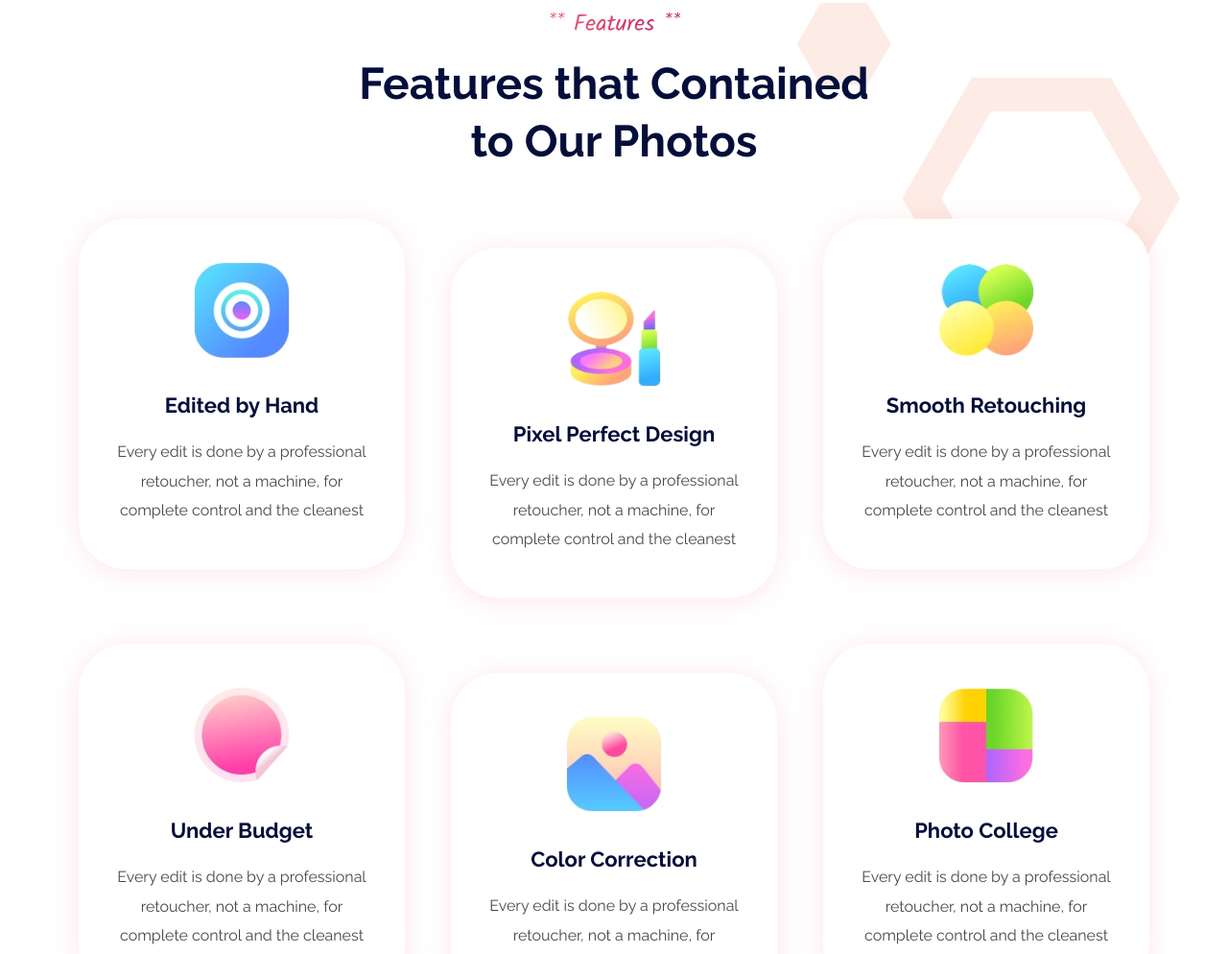
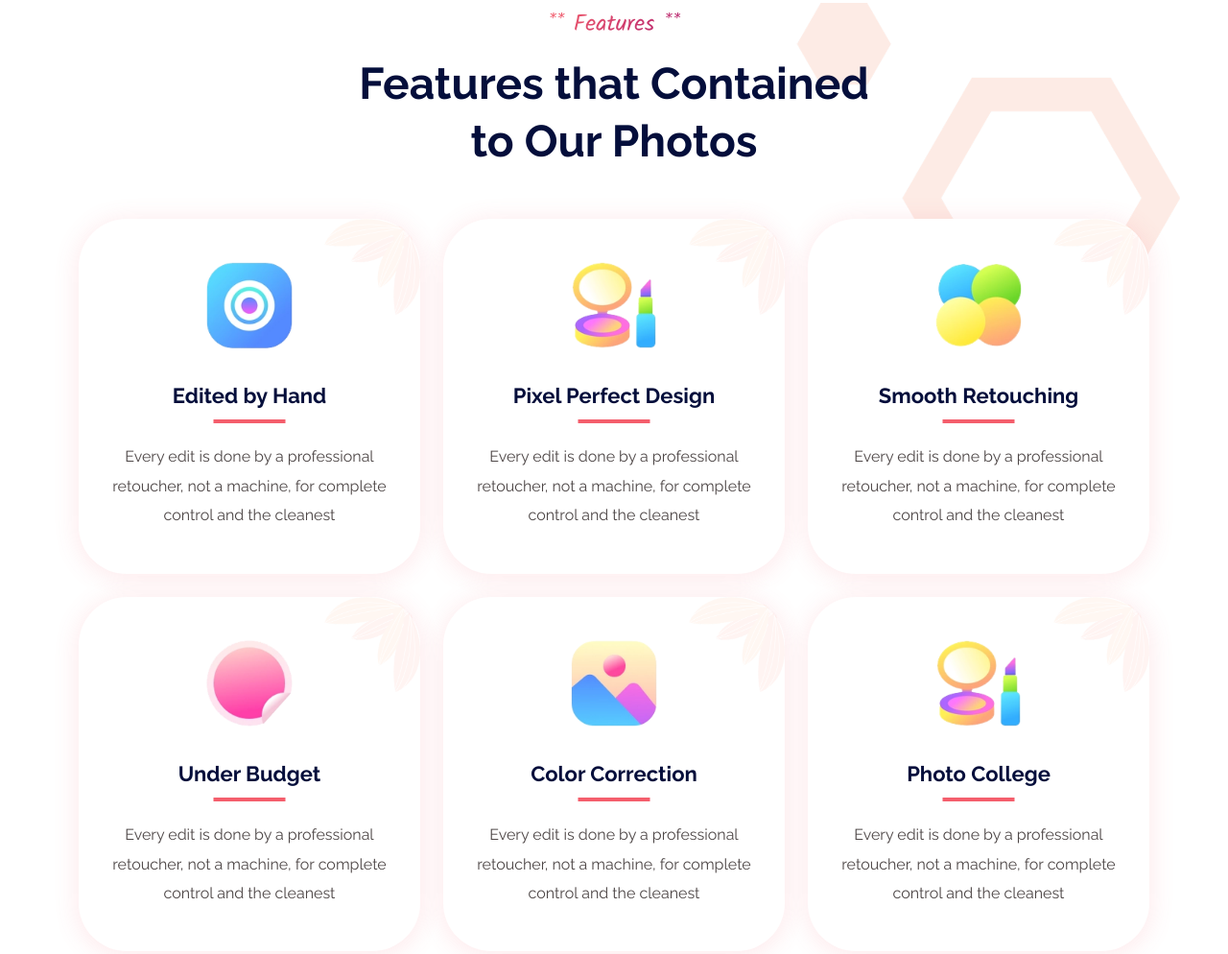
Before and after one commit to mdmunnaahmed/custom-image-editing, a website: page src/html/index.html in a window 1280 px wide. Shown: the part 1775-2769 px from the top of the page at 96% size. Drawn offline with nearby package versions, Linux system fonts and the light colour scheme; files that its build step writes are made by us from their sources; files whose address does not match are found by name.

Commit message:
feature update two

```diff
--- a/src/assets/sass/sections/_sections.scss
+++ b/src/assets/sass/sections/_sections.scss
@@ -97,11 +97,26 @@
 .feature-item {
 	background: $white;
 	box-shadow: 0 3px 25px 3px rgba($base-color, 0.12);
-	padding: 60px 40px;
+	padding: 50px 35px;
 	border-radius: 50px;
 	text-align: center;
+	position: relative;
+	.shape-icon {
+		max-width: 100px;
+		position: absolute;
+		top: 0;
+		right: 0;
+		opacity: .1;
+		@extend %transition;
+	}
+	&:hover {
+		.shape-icon {
+			opacity: .3;
+			max-width: 110px;
+		}
+	}
 	@include breakpoint(max-xxl) {
-		padding: 45px 40px;
+		padding: 45px 35px;
 	}
 	@include breakpoint(max-xl) {
 		@include breakpoint(lg) {
@@ -111,8 +126,8 @@
 	&__icon {
 		position: relative;
 		z-index: 1;
-		height: 100px;
-		width: 100px;
+		height: 90px;
+		width: 90px;
 		margin: 0 auto 35px;
 		img {
 			width: 100%;
@@ -122,15 +137,18 @@
 	}
 	&__content {
 		.title {
+			padding-bottom: 15px;
 			margin-bottom: 20px;
-		}
-	}
-}
-div[class*="col"] {
-	&:nth-of-type(3n + 2) {
-		.feature-item {
-			@include breakpoint(lg) {
-				margin-top: 30px;
+			position: relative;
+			&::before {
+				position: absolute;
+				content: '';
+				bottom: 0;
+				left: 50%;
+				transform: translateX(-50%);
+				background: $base-color;
+				width: 75px;
+				height: 4px;
 			}
 		}
 	}
--- a/src/html/index.html
+++ b/src/html/index.html
@@ -89,9 +89,10 @@
                 </div>
             </div>
         </div>
-        <div class="row gy-sm-5 gy-4 gx-sm-5 justify-content-center">
-            <div class="col-md-6 col-lg-4 col-sm-10">
+        <div class="row gy-4 justify-content-center">
+            <div class="col-md-6 col-lg-4 col-xxl-3 col-sm-10">
                 <div class="feature-item">
+                    <img src="assets/images/shape7.png" alt="images" class="shape-icon">
                     <div class="feature-item__icon">
                         <img src="assets/images/Screenshot_4.png" alt="images">
                     </div>
@@ -101,8 +102,9 @@
                     </div>
                 </div>
             </div>
-            <div class="col-md-6 col-lg-4 col-sm-10">
+            <div class="col-md-6 col-lg-4 col-xxl-3 col-sm-10">
                 <div class="feature-item">
+                    <img src="assets/images/shape7.png" alt="images" class="shape-icon">
                     <div class="feature-item__icon">
                         <img src="assets/images/Screenshot_5.png" alt="images">
                     </div>
@@ -112,8 +114,9 @@
                     </div>
                 </div>
             </div>
-            <div class="col-md-6 col-lg-4 col-sm-10">
+            <div class="col-md-6 col-lg-4 col-xxl-3 col-sm-10">
                 <div class="feature-item">
+                    <img src="assets/images/shape7.png" alt="images" class="shape-icon">
                     <div class="feature-item__icon">
                         <img src="assets/images/Screenshot_6.png" alt="images">
                     </div>
@@ -123,8 +126,9 @@
                     </div>
                 </div>
             </div>
-            <div class="col-md-6 col-lg-4 col-sm-10">
+            <div class="col-md-6 col-lg-4 col-xxl-3 col-sm-10">
                 <div class="feature-item">
+                    <img src="assets/images/shape7.png" alt="images" class="shape-icon">
                     <div class="feature-item__icon">
                         <img src="assets/images/Screenshot_7.png" alt="images">
                     </div>
@@ -134,8 +138,9 @@
                     </div>
                 </div>
             </div>
-            <div class="col-md-6 col-lg-4 col-sm-10">
+            <div class="col-md-6 col-lg-4 col-xxl-3 col-sm-10">
                 <div class="feature-item">
+                    <img src="assets/images/shape7.png" alt="images" class="shape-icon">
                     <div class="feature-item__icon">
                         <img src="assets/images/Screenshot_8.png" alt="images">
                     </div>
@@ -145,8 +150,21 @@
                     </div>
                 </div>
             </div>
-            <div class="col-md-6 col-lg-4 col-sm-10">
+            <div class="col-md-6 col-lg-4 col-xxl-3 col-sm-10">
                 <div class="feature-item">
+                    <img src="assets/images/shape7.png" alt="images" class="shape-icon">
+                    <div class="feature-item__icon">
+                        <img src="assets/images/Screenshot_5.png" alt="images">
+                    </div>
+                    <div class="feature-item__content">
+                        <h4 class="title">Photo College</h4>
+                        <p>Every edit is done by a professional retoucher, not a machine, for complete control and the cleanest</p>
+                    </div>
+                </div>
+            </div>
+            <div class="col-md-6 col-lg-4 col-xxl-3 col-sm-10">
+                <div class="feature-item">
+                    <img src="assets/images/shape7.png" alt="images" class="shape-icon">
                     <div class="feature-item__icon">
                         <img src="assets/images/Screenshot_9.png" alt="images">
                     </div>
```
Also changed, not shown: src/index.html (+25 -7 lines), src/assets/css/main.css, src/assets/images/shape7.png (added), 1 other file.
